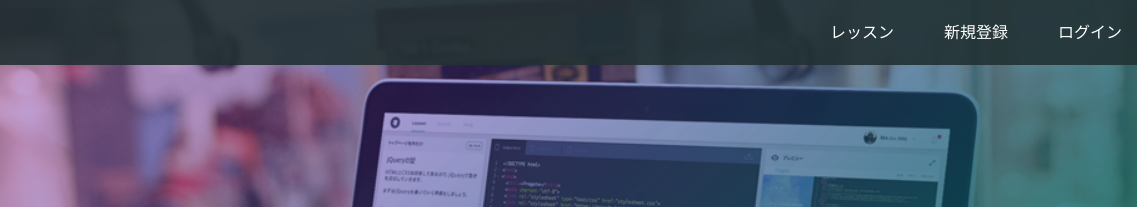
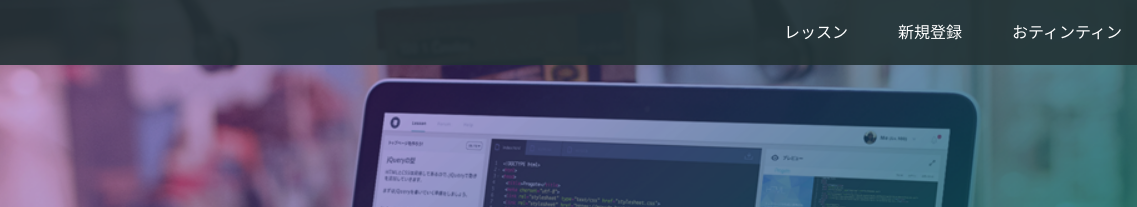
Before and after one commit to takepuro/takepuro.github.io, a plain HTML site: page index.html in a window 1280 px wide. Shown: the top 207 px of the page, 143-1280 px from the left. Drawn offline with Linux system fonts and the light colour scheme.

Commit message:
Update index.html

```diff
--- a/index.html
+++ b/index.html
@@ -17,7 +17,7 @@
       <div class="header-right">
         <a href="#">レッスン</a>
         <a href="#">新規登録</a>
-        <a href="#" class="login">ログイン</a>
+        <a href="#" class="login">おティンティン</a>
       </div>
     </div>
   </header>
```
